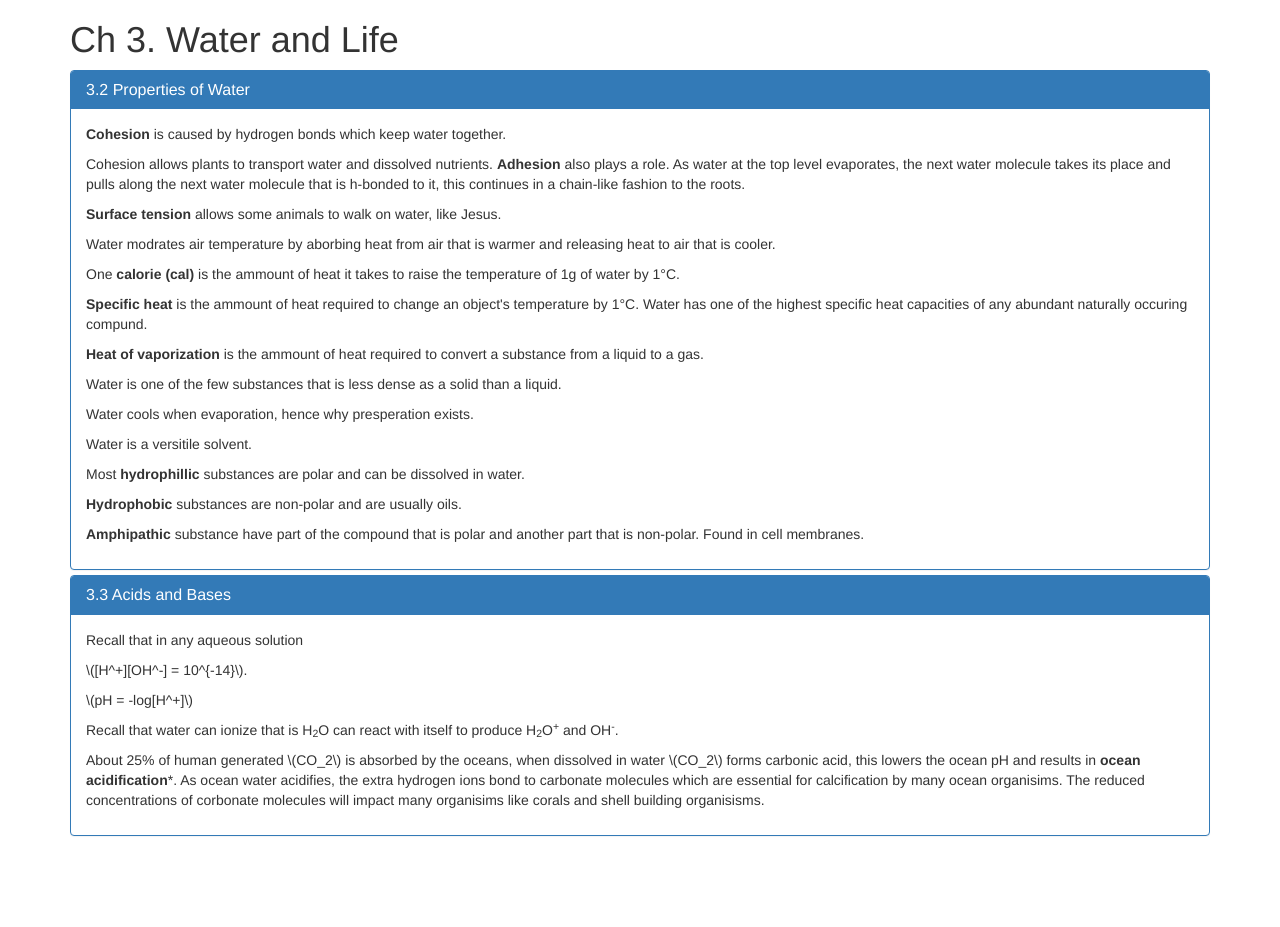
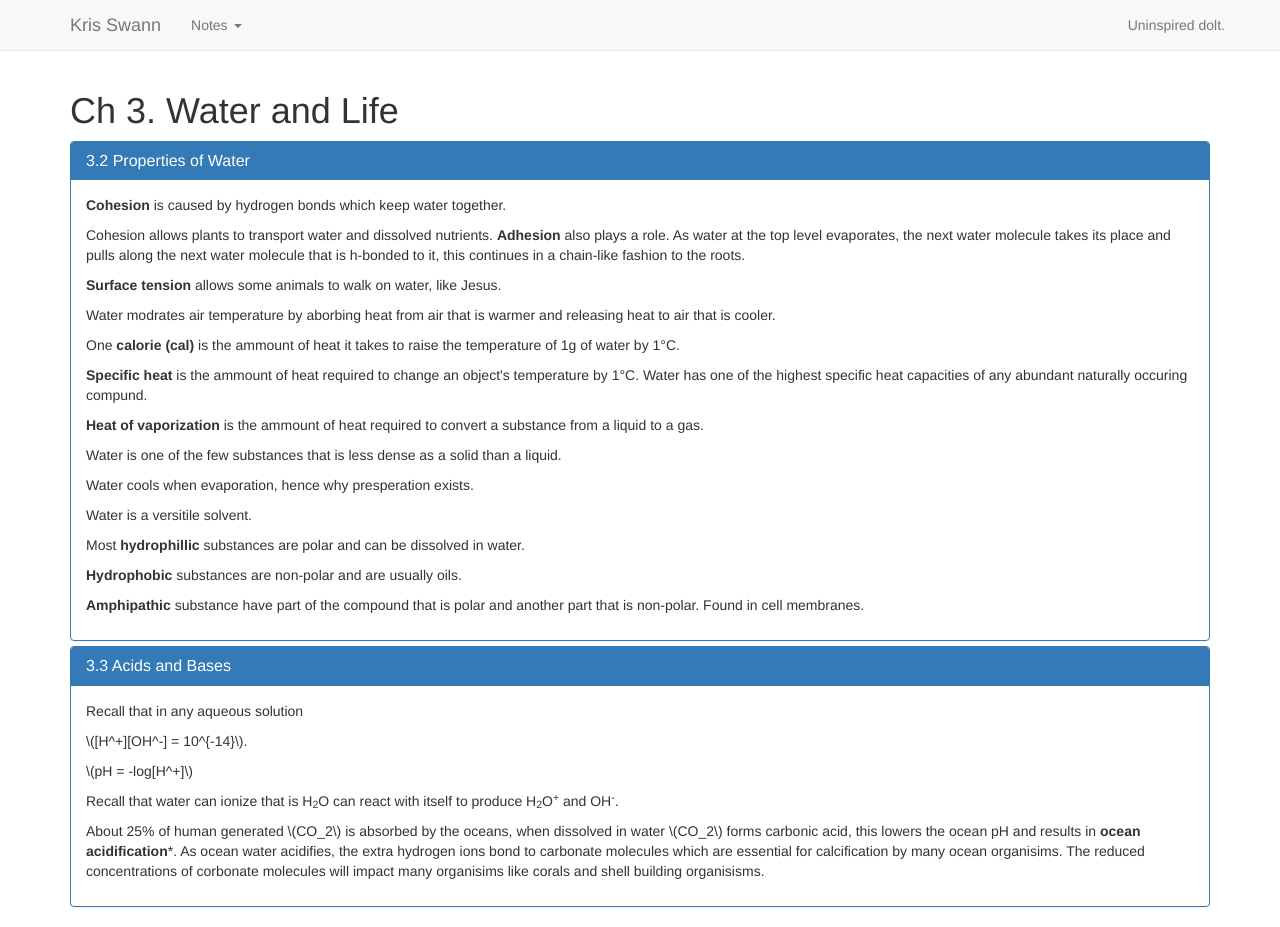
Before and after one commit to kriswithank/personalSite, a Django app: page /notes/biol-1009/ch/3/ in a window 1280 px wide. Before the commit the page ends 836 px from the top, so only its background shows below. Run offline with Django 3.2, Linux system fonts and the light colour scheme; data comes from the database, SQL or seed files in the repository; some libraries are stand-ins or nearby versions.

Commit message:
Add basic navbar with active highlighting and hardcoded recent courses

```diff
--- a/coursenotes/templates/coursenotes/base.html
+++ b/coursenotes/templates/coursenotes/base.html
@@ -16,7 +16,48 @@
 
 
 <body>
+
+
+
+    <!-- Navbar -->
+    {% with req=request.resolver_match  %}
+    <nav class="navbar navbar-default navbar-static-top">
+        <div class="container">
+            <div class="navbar-header">
+                <a class="navbar-brand" href="#" >Kris Swann</a>
+            </div>
+
+            <ul class="nav navbar-nav">
+                <li class="dropdown">
+                    <a href="#" class="dropdown-toggle" data-toggle="dropdown" role="button" aria-haspopup="true" aria-expanded="false">Notes <span class="caret"></span></a>
+                    <ul class="dropdown-menu">
+                        <li class="dropdown-header">Latest courses</li>
+                        <li {% if req.app_name == 'coursenotes' and req.url_name == 'course_index' and req.kwargs.course_slug == 'biol-1009' %}class="active"{% endif %}>
+                            <a href="{% url 'coursenotes:course_index' 'biol-1009' %}">BIOL 1009 - General Biology</a>
+                        </li>
+                        <li {% if req.app_name == 'coursenotes' and req.url_name == 'course_index' and req.kwargs.course_slug == 'csci-1913' %}class="active"{% endif %}>
+                            <a href="{% url 'coursenotes:course_index' 'csci-1913' %}">CSCI 1913 - Intro to Algorithms Program Development </a>
+                        </li>
+                        <li role="separator" class="divider"></li>
+                        <li {% if req.app_name == "coursenotes" and req.url_name == "index" %}class="active"{% endif %}>
+                            <a href="{% url 'coursenotes:index' %}">All courses</a>
+                        </li>
+                    </ul>
+                </li>
+            </ul>
+
+            <p class="navbar-text navbar-right">Uninspired dolt.</p>
+
+        </div>
+    </nav>
+    {% endwith %}
+
+
+
     {% block body %}{% endblock %}
+
+
+
 </body>
 
 
```
